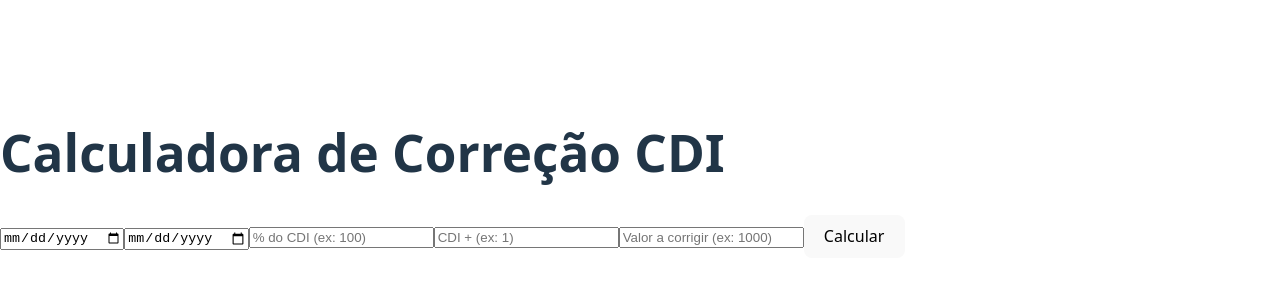
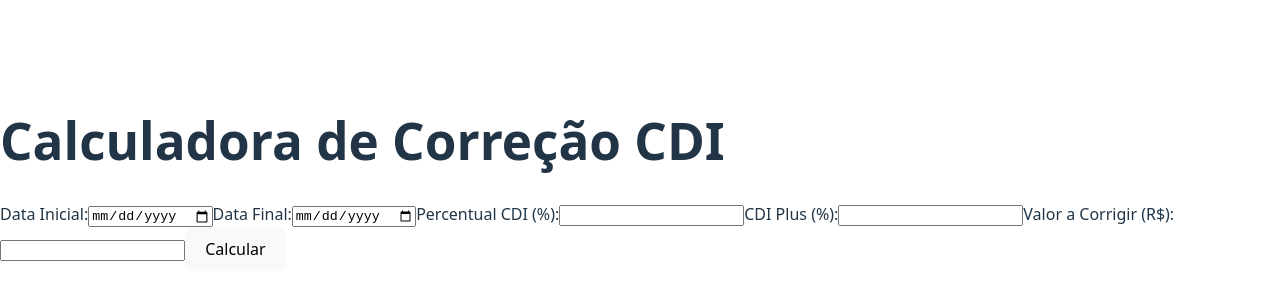
Before and after one commit to smgalvao/frontend-cdi, a React (Vite) app: page / in a window 1280 px wide. Shown: the part 226-526 px from the top of the page. Built offline with nearby package versions, Linux system fonts and the light colour scheme.

Commit message:
Update CorrecaoForm.jsx

```diff
--- a/src/CorrecaoForm.jsx
+++ b/src/CorrecaoForm.jsx
@@ -1,62 +1,93 @@
-import { useState } from 'react';
-import axios from 'axios';
+import React, { useState } from "react";
+import axios from "axios";
 
-export default function CorrecaoForm() {
-  const [form, setForm] = useState({
-    data_inicio: '',
-    data_fim: '',
-    percentual_cdi: '',
-    cdi_plus: '',
-    valor_corrigir: ''
+function CorrecaoForm() {
+  const [formulario, setFormulario] = useState({
+    data_inicio: "",
+    data_fim: "",
+    percentual_cdi: "",
+    cdi_plus: "",
+    valor_corrigir: ""
   });
 
   const [resultado, setResultado] = useState(null);
-  const [erro, setErro] = useState(null);
+  const [erro, setErro] = useState("");
 
   const handleChange = (e) => {
-    setForm({ ...form, [e.target.name]: e.target.value });
+    setFormulario({ ...formulario, [e.target.name]: e.target.value });
   };
 
   const handleSubmit = async (e) => {
     e.preventDefault();
+    setErro("");
+    setResultado(null);
     try {
-      const res = await axios.post("https://backend-cdi.onrender.com/api/calcular-correcao", {
-        data_inicio: form.data_inicio,
-        data_fim: form.data_fim,
-        percentual_cdi: parseFloat(form.percentual_cdi),
-        cdi_plus: parseFloat(form.cdi_plus),
-        valor_corrigir: parseFloat(form.valor_corrigir)
+      const response = await axios.post("https://sua-api-no-render.onrender.com/api/calcular-correcao", {
+        ...formulario,
+        percentual_cdi: parseFloat(formulario.percentual_cdi),
+        cdi_plus: parseFloat(formulario.cdi_plus),
+        valor_corrigir: parseFloat(formulario.valor_corrigir)
       });
-      setResultado(res.data);
-      setErro(null);
-    } catch (error) {
-      setErro("Erro ao calcular correção. Verifique os dados.");
-      setResultado(null);
+      setResultado(response.data);
+    } catch (err) {
+      console.error(err);
+      setErro("Erro ao calcular a correção. Verifique os dados e tente novamente.");
     }
   };
 
+  const formatarMoeda = (valor) =>
+    new Intl.NumberFormat('pt-BR', { style: 'currency', currency: 'BRL' }).format(valor);
+
+  const formatarPercentual = (valor) =>
+    `${parseFloat(valor).toFixed(2)}%`;
+
+  const formatarData = (dataISO) =>
+    new Date(dataISO).toLocaleDateString('pt-BR');
+
   return (
-    <div className="p-6 max-w-xl mx-auto">
-      <h1 className="text-2xl font-bold mb-4">Calculadora de Correção CDI</h1>
-      <form onSubmit={handleSubmit} className="space-y-4">
-        <input className="w-full p-2 border" type="date" name="data_inicio" value={form.data_inicio} onChange={handleChange} required />
-        <input className="w-full p-2 border" type="date" name="data_fim" value={form.data_fim} onChange={handleChange} required />
-        <input className="w-full p-2 border" type="number" step="0.01" name="percentual_cdi" placeholder="% do CDI (ex: 100)" value={form.percentual_cdi} onChange={handleChange} required />
-        <input className="w-full p-2 border" type="number" step="0.01" name="cdi_plus" placeholder="CDI + (ex: 1)" value={form.cdi_plus} onChange={handleChange} required />
-        <input className="w-full p-2 border" type="number" step="0.01" name="valor_corrigir" placeholder="Valor a corrigir (ex: 1000)" value={form.valor_corrigir} onChange={handleChange} required />
-        <button type="submit" className="bg-blue-600 text-white px-4 py-2">Calcular</button>
+    <div className="formulario">
+      <h1>Calculadora de Correção CDI</h1>
+      <form onSubmit={handleSubmit}>
+        <label>
+          Data Inicial:
+          <input type="date" name="data_inicio" value={formulario.data_inicio} onChange={handleChange} required />
+        </label>
+        <label>
+          Data Final:
+          <input type="date" name="data_fim" value={formulario.data_fim} onChange={handleChange} required />
+        </label>
+        <label>
+          Percentual CDI (%):
+          <input type="number" name="percentual_cdi" value={formulario.percentual_cdi} onChange={handleChange} required step="0.01" />
+        </label>
+        <label>
+          CDI Plus (%):
+          <input type="number" name="cdi_plus" value={formulario.cdi_plus} onChange={handleChange} required step="0.01" />
+        </label>
+        <label>
+          Valor a Corrigir (R$):
+          <input type="number" name="valor_corrigir" value={formulario.valor_corrigir} onChange={handleChange} required step="0.01" />
+        </label>
+        <button type="submit">Calcular</button>
       </form>
 
-      {erro && <p className="text-red-600 mt-4">{erro}</p>}
+      {erro && <p style={{ color: "red" }}>{erro}</p>}
 
       {resultado && (
-        <div className="mt-6 border p-4">
-          <p><strong>Dias úteis:</strong> {resultado.dias_uteis}</p>
-          <p><strong>Fator de Correção:</strong> {resultado.fator_correcao}</p>
-          <p><strong>Valor Corrigido:</strong> R$ {resultado.valor_corrigido}</p>
-          <p><strong>Valor da Correção:</strong> R$ {resultado.valor_correcao}</p>
+        <div className="resultado">
+          <h2>Resultado</h2>
+          <p><strong>Data Inicial:</strong> {formatarData(formulario.data_inicio)}</p>
+          <p><strong>Data Final:</strong> {formatarData(formulario.data_fim)}</p>
+          <p><strong>Percentual CDI:</strong> {formatarPercentual(formulario.percentual_cdi)}</p>
+          <p><strong>Aplicação:</strong> {formatarPercentual(formulario.percentual_cdi)} do CDI + {formatarPercentual(formulario.cdi_plus)}</p>
+          <p><strong>Valor Base:</strong> {formatarMoeda(formulario.valor_corrigir)}</p>
+          <p><strong>Valor Calculado:</strong> {formatarMoeda(resultado.valor_corrigido)}</p>
+          <p><strong>Valor Corrigido:</strong> {formatarMoeda(resultado.valor_corrigido)}</p>
+          <p><strong>Valor da Correção:</strong> {formatarMoeda(resultado.valor_correcao)}</p>
         </div>
       )}
     </div>
   );
 }
+
+export default CorrecaoForm;
```
